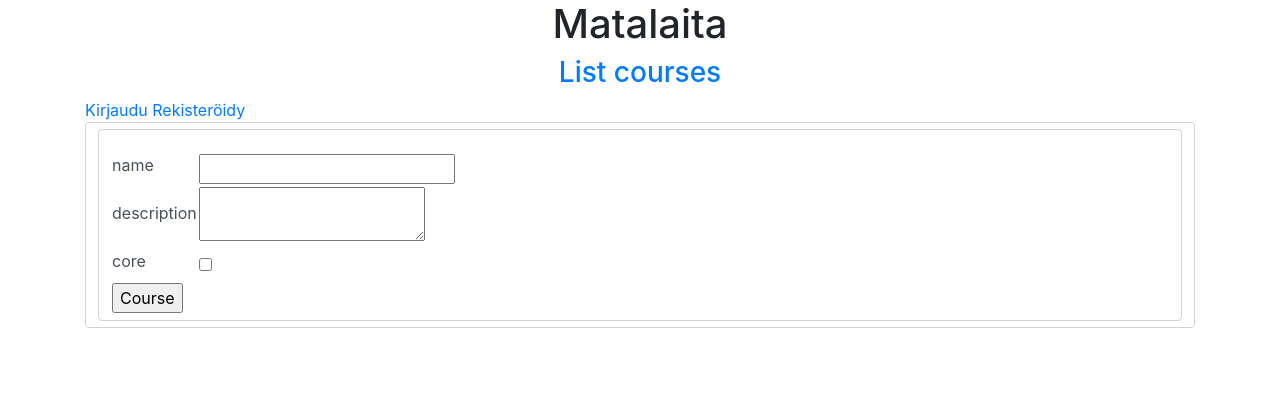
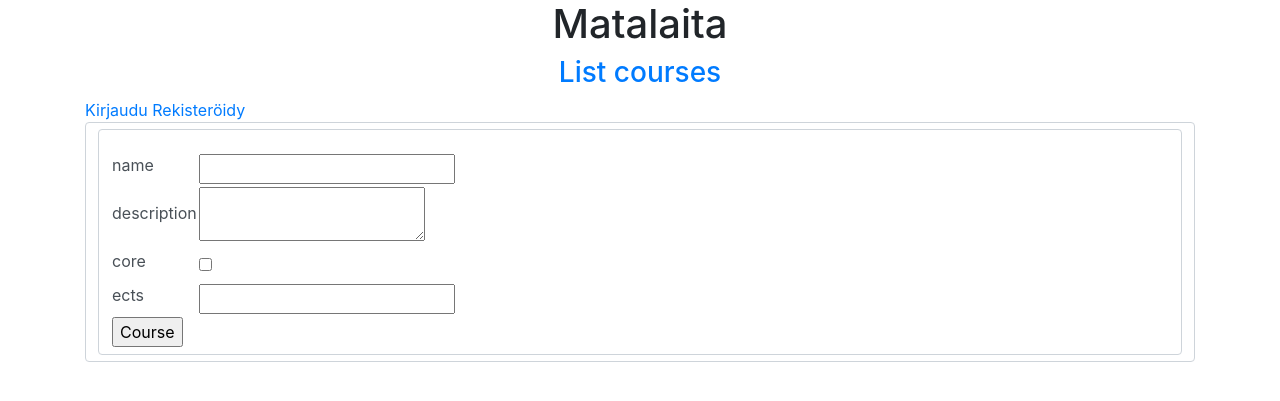
Before and after one commit to Varjokorento/tsohasovellus19, a Flask app: page /course/new/ in a window 1280 px wide. Shown: the top 401 px of the page. Run offline with Flask 2, Linux system fonts and the light colour scheme; some libraries are stand-ins or nearby versions.

Commit message:
Added ECTS as one of the fields for Course.

```diff
--- a/application/courses/CourseForm.py
+++ b/application/courses/CourseForm.py
@@ -1,9 +1,10 @@
 from flask_wtf import FlaskForm
-from wtforms import StringField, TextAreaField, BooleanField, validators
+from wtforms import StringField, TextAreaField, BooleanField, IntegerField, validators
 
 class CourseForm(FlaskForm):
     name = StringField("name", [validators.required()])
     description = TextAreaField("description", [validators.required()])
     core = BooleanField("core")
+    ects = IntegerField("ects")
     class Meta:
         csrf = False
--- a/application/courses/views.py
+++ b/application/courses/views.py
@@ -16,7 +16,7 @@ def courses_create():
     form = CourseForm(request.form)
     if not form.validate():
         return render_template("/course/new/", form = form)
-    t = Course(form.name.data, form.description.data, form.core.data)
+    t = Course(form.name.data, form.description.data, form.core.data, form.ects.data)
     db.session().add(t)
     db.session().commit()
     return redirect(url_for("courses_index"))
--- a/application/models/models.py
+++ b/application/models/models.py
@@ -5,13 +5,15 @@ class Course(db.Model):
     name = db.Column(db.String(400), nullable= False)
     description = db.Column(db.String(10000), nullable=False)
     core = db.Column(db.Boolean, nullable=False)
+    ects = db.Column(db.Integer, nullable=True)
     likes = db.Column(db.Integer, nullable=True)
     dislikes = db.Column(db.Integer, nullable=True)
 
-    def __init__(self, name, description, core):
+    def __init__(self, name, description, core, ects):
         self.name= name
         self.description = description
         self.core = core
+        self.ects = ects
         self.likes= 0
         self.dislikes =0
 
--- a/application/templates/courses/list.html
+++ b/application/templates/courses/list.html
@@ -8,6 +8,7 @@
       <th>Core</th>
       <th>Likes</th>
       <th>Dislike</th>
+      <th>ECTS</th>
     </tr>
     {% for course in courses %}
     <tr>
@@ -16,6 +17,7 @@
       <td>{{ course.core }}</td>
       <td>{{ course.likes}} </td>
       <td>{{ course.dislikes}} </td>
+      <td>{{ course.ects}} </td>
       <td>
         <form method="POST" action="{{ url_for('course_add_like', course_id=course.id) }}">
             <input type="submit" value="Like"/>
--- a/application/templates/courses/new.html
+++ b/application/templates/courses/new.html
@@ -44,6 +44,19 @@
             {% endfor %}
           </ul>
       </tr>
+      <tr>
+        <td>
+          {{ form.ects.label }}
+        </td>
+        <td>
+          {{ form.ects }}
+        </td>
+        <ul>
+            {% for error in form.ects.errors %}
+            <li>{{ error }}</li>
+            {% endfor %}
+          </ul>
+      </tr>
             </tr>
             <tr>
         <td colspan="2">
```
Also changed, not shown: documentation/Databasestructure.md (+1 -0 lines).
